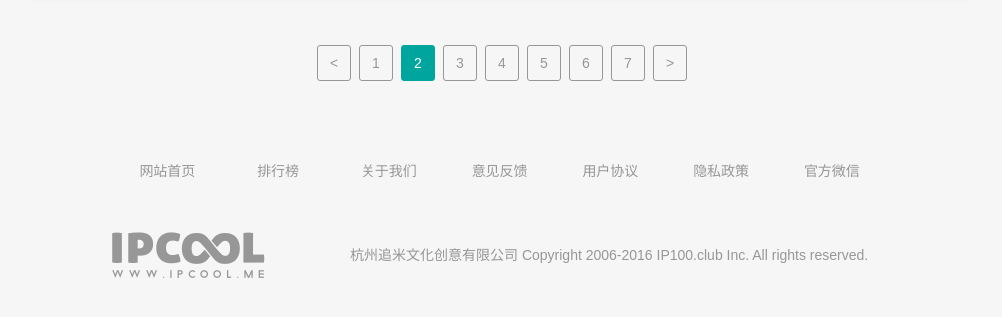
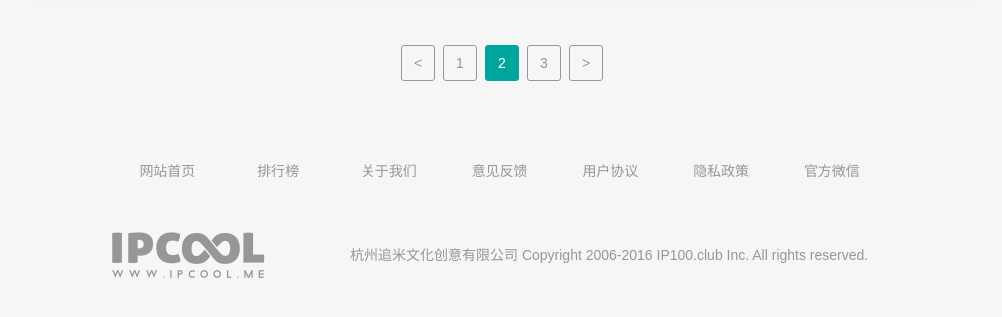
Before and after one commit to dreamyteam/zm_assets, a website built with webpack: page views/searchresult.html in a window 1280 px wide. Shown: the part 557-874 px from the top of the page, without its empty margins (138-1140 px from the left). Built offline with Linux system fonts and the light colour scheme.

Commit message:
bug_fix: lagging

```diff
--- a/src/components/paging.js
+++ b/src/components/paging.js
@@ -16,7 +16,8 @@ Paging.prototype.init = function() {
 
     console.log(total);
     var content = this.pageAttach.content;
-    //TODO 不显示 分页器
+
+    if(pageSize <= totalNum){
     	var ul = $('<ul></ul>');
 	    this.element.append(ul);
 	    //是否显示prev
@@ -63,6 +64,9 @@ Paging.prototype.init = function() {
 	        var nextBtn = $("<li><a href="+ this.url +'?content='+content+'&currentPage='+(current+1)+">></a></li>");
 	        nextBtn.appendTo(ul);
 	    }
+    }
+
+
 
 };
 
--- a/views/searchresult.html
+++ b/views/searchresult.html
@@ -94,7 +94,7 @@
             </div>
         </section>
         <div class="paging" id="paging"
-            data-page-attach='{"totalNum":100,"currentPage":2,"pageSize":10,"content":"人"}'>
+            data-page-attach='{"totalNum":100,"currentPage":2,"pageSize":30,"content":"人"}'>
         </div>
     </div>
     <footer>
```
Also changed, not shown: dist/searchresult.js. Lines whose indentation alone changed are shown as unchanged.
